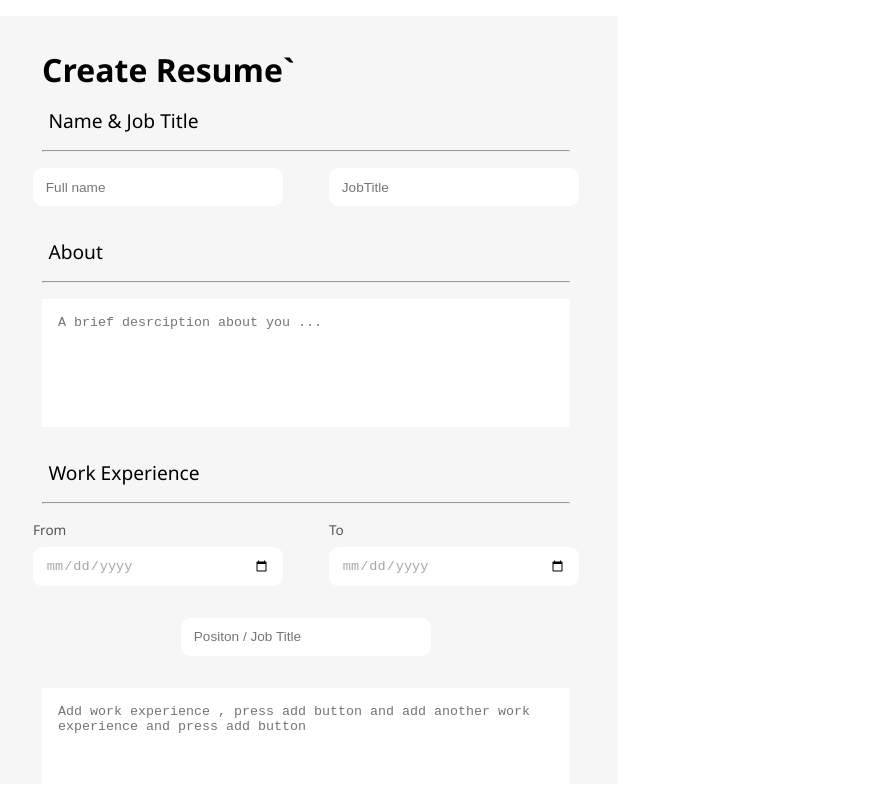
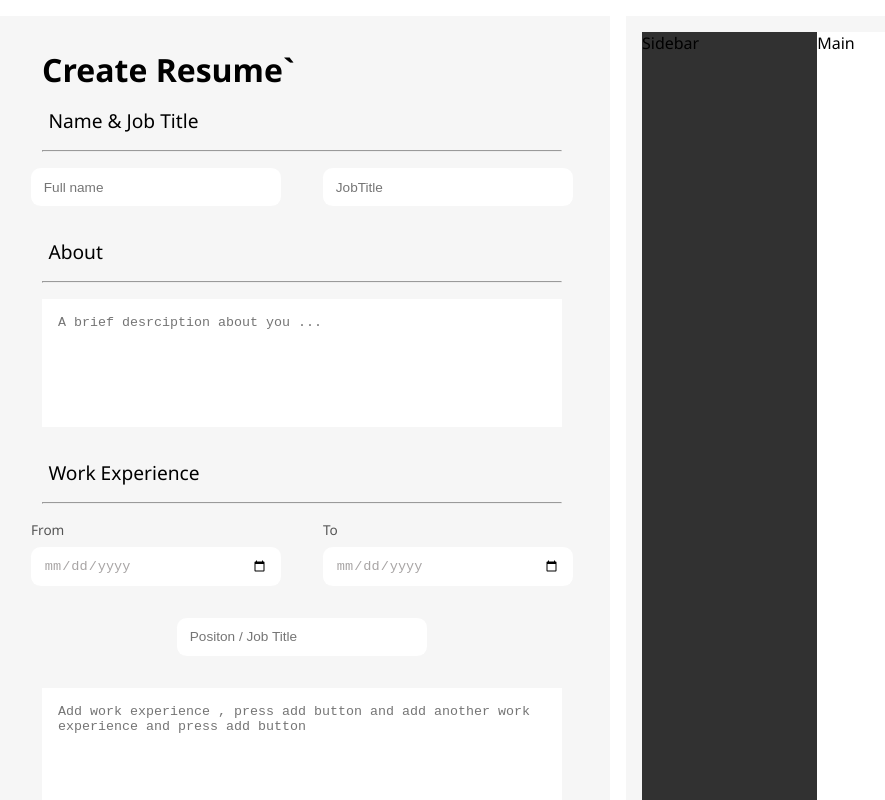
Before and after one commit to Kummirai/resume, a React (Vite) app in the folder cv application/: page / in a window 1280 px wide. Shown: the whole page, without its empty margins (22-907 px from the left). Built offline with nearby package versions, Linux system fonts and the light colour scheme.

Commit message:
Create tempalte and add sidebar and main section

```diff
--- a/cv application/src/App.jsx
+++ b/cv application/src/App.jsx
@@ -1,9 +1,11 @@
 import Name from "./components/Name";
+import TemplateOne from "./components/templateOne/TemplateOne";
 
 function App() {
   return (
     <div className="container">
       <Name />
+      <TemplateOne />
     </div>
   );
 }
--- /dev/null
+++ b/cv application/src/components/templateOne/Main.jsx
@@ -0,0 +1,5 @@
+const Main = () => {
+  return <div className="main">Main</div>;
+};
+
+export default Main;
--- /dev/null
+++ b/cv application/src/components/templateOne/Sidebar.jsx
@@ -0,0 +1,5 @@
+const Sidebar = () => {
+  return <div className="sidebar">Sidebar</div>;
+};
+
+export default Sidebar;
--- /dev/null
+++ b/cv application/src/components/templateOne/TemplateOne.jsx
@@ -0,0 +1,14 @@
+import Main from "./Main";
+import "./template.css";
+import Sidebar from "./Sidebar";
+
+const TemplateOne = () => {
+  return (
+    <div className="template-container">
+      <Sidebar />
+      <Main />
+    </div>
+  );
+};
+
+export default TemplateOne;
--- /dev/null
+++ b/cv application/src/components/templateOne/template.css
@@ -0,0 +1,21 @@
+.template-container {
+  display: flex;
+  width: 50%;
+  backdrop-filter: blur(0px) saturate(200%);
+  -webkit-backdrop-filter: blur(0px) saturate(200%);
+  background-color: rgba(126, 124, 128, 0.07);
+  height: 100vh;
+  padding: 1rem;
+  overflow-y: auto;
+  margin-left: 1rem;
+}
+
+.main {
+  background-color: #fff;
+  width: 70%;
+}
+
+.sidebar {
+  background-color: #313131;
+  width: 30%;
+}
--- a/cv application/src/index.css
+++ b/cv application/src/index.css
@@ -20,8 +20,6 @@ body {
 .container {
   height: 100vh;
   display: flex;
-  flex-direction: column;
-
   padding: 1rem;
   overflow-y: hidden;
 }
```
